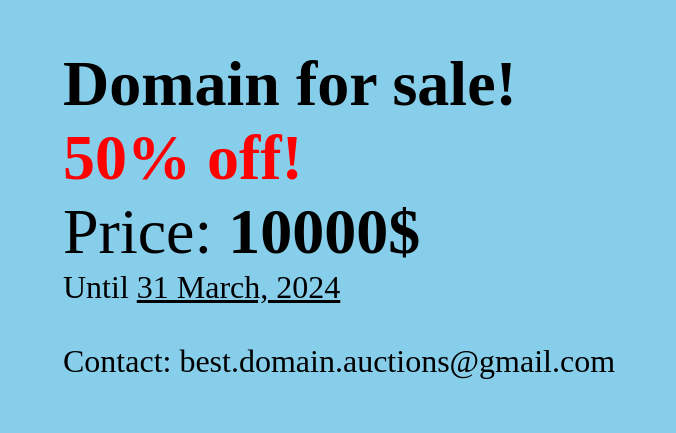
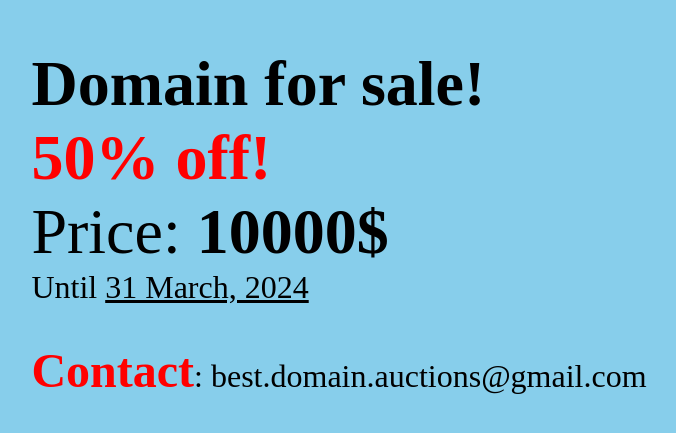
Before and after one commit to maazshakeel/domain_for_sale, a plain HTML site: page index.html in a window 1280 px wide. Shown: the part 113-546 px from the top of the page, without its empty margins (301-977 px from the left). Drawn offline with Linux system fonts and the light colour scheme.

Commit message:
Update index.html

```diff
--- a/index.html
+++ b/index.html
@@ -14,7 +14,7 @@
         <span style="font-size: 4rem;">Price: <b>10000$</b></span>
         <span>Until <u>31 March, 2024</u></span>
         <br>
-        <span>Contact: best.domain.auctions@gmail.com</span>
+        <span><span style="color: red; font-weight: bold; font-size: 3rem;">Contact</span>: best.domain.auctions@gmail.com</span>
       </div>
     </div>
 </html>
```
